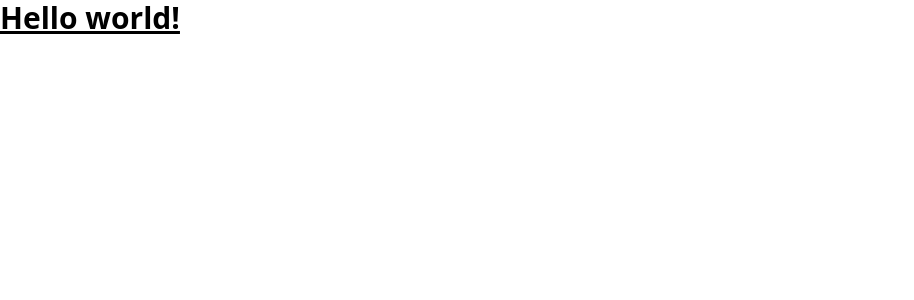
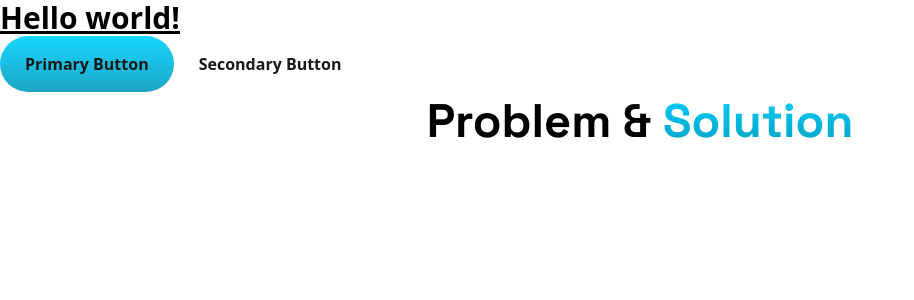
Before and after one commit to fahim484/React-Tailwind-Project-1, a React (Vite) app in the folder governing-docs/: page / in a window 1280 px wide. Shown: the top 300 px of the page, without its empty margins (0-914 px from the left). Built offline with nearby package versions, Linux system fonts and the light colour scheme.

Commit message:
project setup

```diff
--- a/governing-docs/package.json
+++ b/governing-docs/package.json
@@ -10,8 +10,10 @@
     "preview": "vite preview"
   },
   "dependencies": {
+    "clsx": "^2.1.1",
     "react": "^18.3.1",
-    "react-dom": "^18.3.1"
+    "react-dom": "^18.3.1",
+    "tailwind-merge": "^2.5.3"
   },
   "devDependencies": {
     "@eslint/js": "^9.9.0",
--- a/governing-docs/src/App.jsx
+++ b/governing-docs/src/App.jsx
@@ -1,7 +1,13 @@
+import { Button } from "./components/common/Button";
+import { SectionTitle } from "./components/common/SectionTitle";
+
 const App = () => {
   return (
     <main>
       <h1 className="text-3xl font-bold underline">Hello world!</h1>
+      <Button>Primary Button</Button>
+      <Button className="bg-white text-black">Secondary Button</Button>
+      <SectionTitle gradient="Solution">Problem &</SectionTitle>
     </main>
   );
 };
--- a/governing-docs/src/components/common/Button.jsx
+++ b/governing-docs/src/components/common/Button.jsx
@@ -1,5 +1,14 @@
-export const Button = () => {
+import { cn } from "../../lib/utils";
+
+export const Button = ({ children, className }) => {
   return (
-    <div>Button</div>
-  )
-}
+    <button
+      className={cn(
+        "py-3 sm:py-4 px-3.5 sm:px-[25px] font-bold rounded-full text-white bg-gradient-primary opacity-90 hover:opacity-100 transition-all delay-150 text-sx md:text-base",
+        className
+      )}
+    >
+      {children}
+    </button>
+  );
+};
--- /dev/null
+++ b/governing-docs/src/components/common/Container.jsx
@@ -0,0 +1,9 @@
+import { cn } from "../../lib/utils";
+
+export const Container = ({ children, className }) => {
+  return (
+    <div className={cn("w-full max-w-screen-xl mx-auto px-2.5", className)}>
+      {children}
+    </div>
+  );
+};
--- /dev/null
+++ b/governing-docs/src/components/common/GradientText.jsx
@@ -0,0 +1,15 @@
+import React from "react";
+import { cn } from "../../lib/utils";
+
+export const GradientText = ({ children, className }) => {
+  return (
+    <span
+      className={cn(
+        "bg-gradient-to-b from-[#00D2FF] to-[#059DBE] bg-clip-text text-transparent",
+        className
+      )}
+    >
+      {children}
+    </span>
+  );
+};
--- /dev/null
+++ b/governing-docs/src/components/common/SectionTitle.jsx
@@ -0,0 +1,15 @@
+import { cn } from "../../lib/utils";
+import { GradientText } from "./GradientText";
+
+export const SectionTitle = ({ children, className, gradient }) => {
+  return (
+    <h1
+      className={cn(
+        "text-2xl md:text-[35px] lg:text-[47px] md:leading-[45px] lg:leading-[58.7px] font-bold font-space-grotesk text-center",
+        className
+      )}
+    >
+      {children} <GradientText>{gradient}</GradientText>
+    </h1>
+  );
+};
--- /dev/null
+++ b/governing-docs/src/lib/utils/index.js
@@ -0,0 +1,4 @@
+import { clsx } from "clsx";
+import { twMerge } from "tailwind-merge";
+
+export const cn = (...inputs) => twMerge(clsx(inputs)); // cn function
```
Also changed, not shown: governing-docs/eslint.config.js (+18 -17 lines), 1 other file (tests, documents, lock files or other folders).
